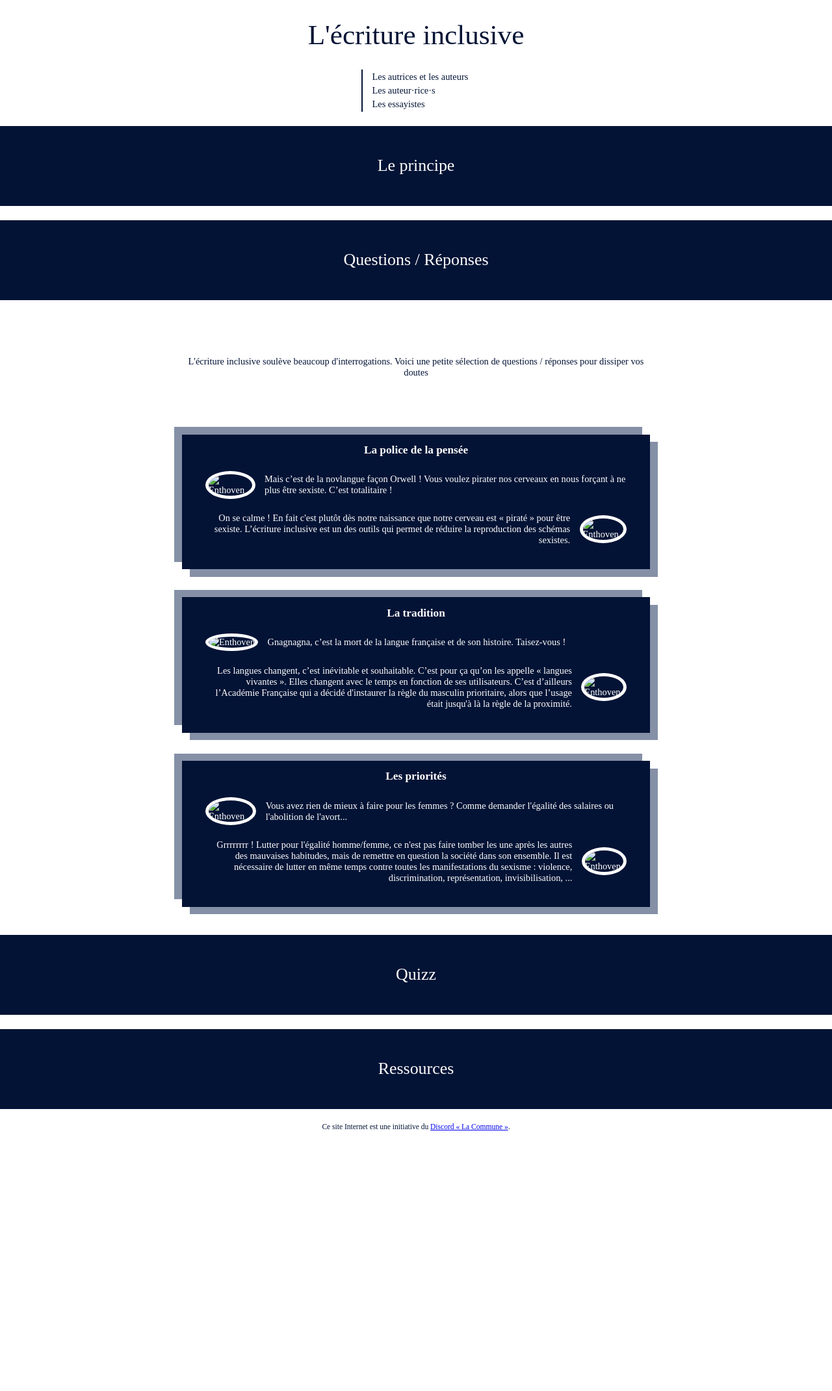
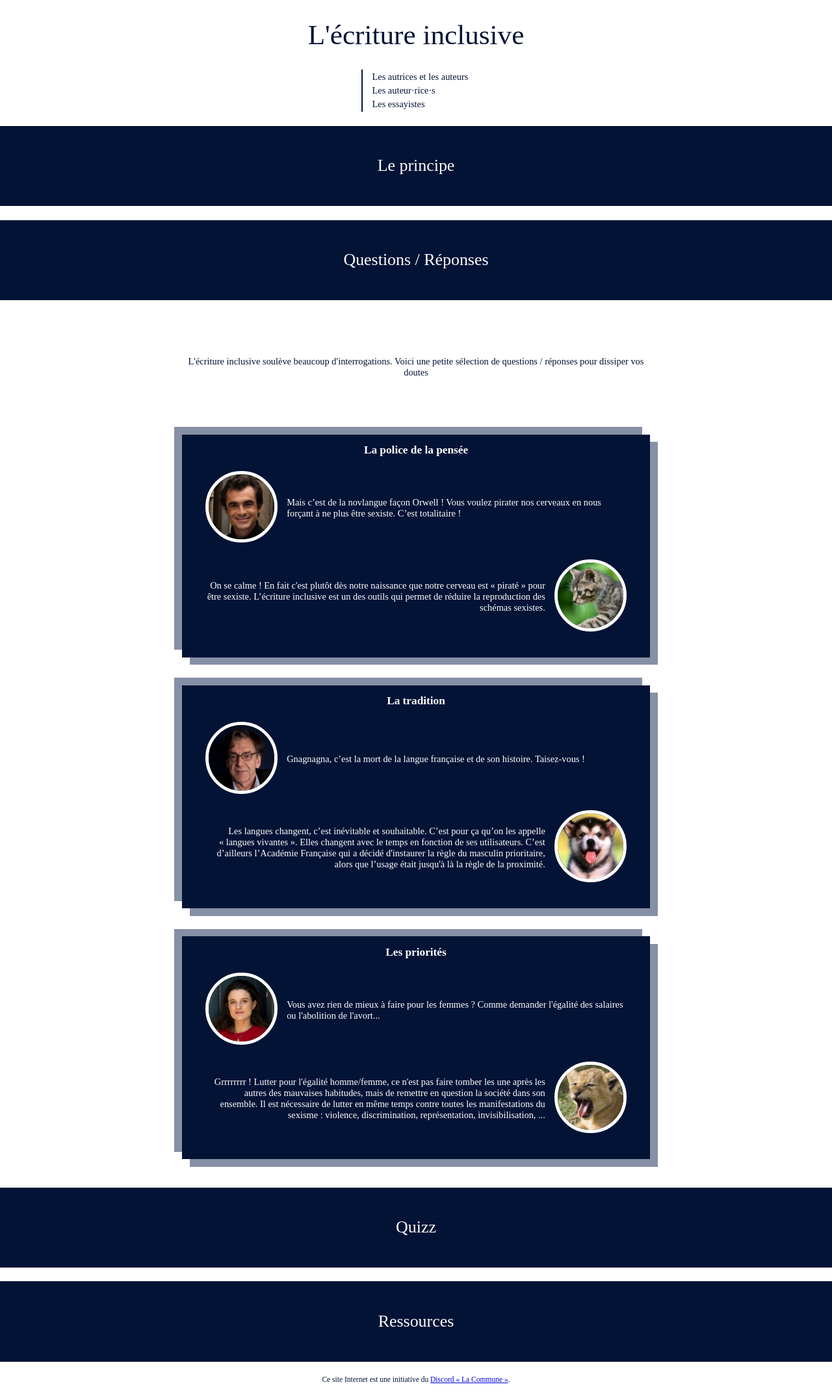
Before and after one commit to FirePowi/ecriture-inclusive, a Jekyll site: the page built from index.html, in a window 1280 px wide. Shown: the whole page at 65% size. Built offline with Jekyll 4.4.1, drawn with Linux system fonts in a browser that asks for light colours; some web fonts are replaced; before the commit the page ends 1752 px from its top, so only the background shows below that.

```diff
--- a/_config.yml
+++ b/_config.yml
@@ -1,3 +1,3 @@
 name: L'ecriture inclusive
 url: http://ecriture-inclusive.la-commune.net
-basepath: /ecriture-inclusive
+basepath: /ecriture-inclusive/
```
